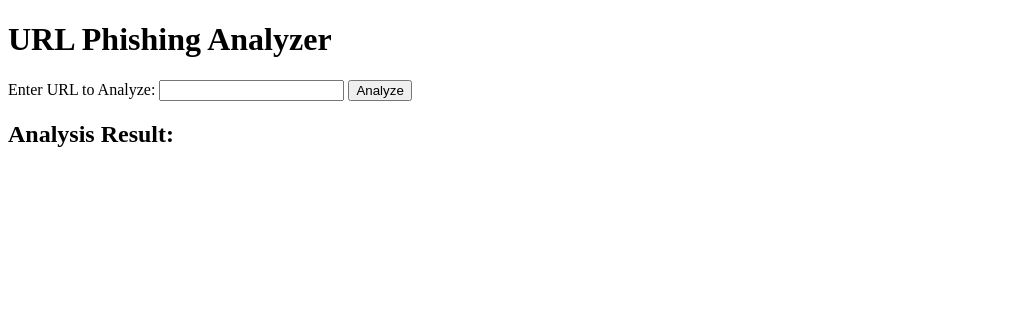
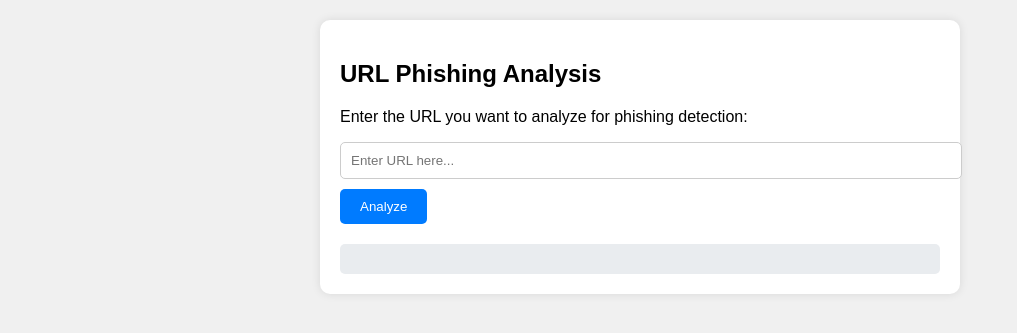
Before and after one commit to shriprad/phishingwebsite, a Flask app: page / in a window 1280 px wide. Shown: the top 333 px of the page, without its empty margins (0-1017 px from the left). Run offline with Flask 2, Linux system fonts and the light colour scheme.

Commit message:
Update index.html

```diff
--- a/templates/index.html
+++ b/templates/index.html
@@ -3,47 +3,84 @@
 <head>
     <meta charset="UTF-8">
     <meta name="viewport" content="width=device-width, initial-scale=1.0">
-    <title>URL Phishing Analyzer</title>
+    <title>URL Phishing Analysis</title>
+    <style>
+        body {
+            font-family: Arial, sans-serif;
+            margin: 0;
+            padding: 20px;
+            background-color: #f0f0f0;
+        }
+        .container {
+            max-width: 600px;
+            margin: 0 auto;
+            padding: 20px;
+            background-color: white;
+            border-radius: 10px;
+            box-shadow: 0 0 10px rgba(0, 0, 0, 0.1);
+        }
+        input[type="text"] {
+            width: 100%;
+            padding: 10px;
+            margin-bottom: 10px;
+            border: 1px solid #ccc;
+            border-radius: 5px;
+        }
+        button {
+            padding: 10px 20px;
+            background-color: #007bff;
+            color: white;
+            border: none;
+            border-radius: 5px;
+            cursor: pointer;
+        }
+        button:hover {
+            background-color: #0056b3;
+        }
+        #analysisResults {
+            margin-top: 20px;
+            padding: 15px;
+            background-color: #e9ecef;
+            border-radius: 5px;
+            white-space: pre-wrap;
+        }
+    </style>
 </head>
 <body>
-    <h1>URL Phishing Analyzer</h1>
-    <form id="urlForm">
-        <label for="url">Enter URL to Analyze:</label>
-        <input type="text" id="url" name="url" required>
-        <button type="submit">Analyze</button>
-    </form>
-
-    <div id="result">
-        <h2>Analysis Result:</h2>
-        <pre id="analysisResults"></pre>
+    <div class="container">
+        <h2>URL Phishing Analysis</h2>
+        <p>Enter the URL you want to analyze for phishing detection:</p>
+        <input type="text" id="urlInput" placeholder="Enter URL here...">
+        <button onclick="analyzeUrl()">Analyze</button>
+        <div id="analysisResults"></div>
     </div>
 
     <script>
-        document.getElementById("urlForm").addEventListener("submit", function(event) {
-            event.preventDefault();
+        function analyzeUrl() {
+            const url = document.getElementById("urlInput").value;
 
-            let url = document.getElementById("url").value;
+            if (!url) {
+                alert("Please enter a URL.");
+                return;
+            }
 
+            // Send POST request to backend
             fetch('/analyze', {
                 method: 'POST',
                 headers: {
                     'Content-Type': 'application/json'
                 },
-                body: JSON.stringify({url: url})
+                body: JSON.stringify({ url: url })
             })
             .then(response => response.json())
             .then(data => {
-                if (data.error) {
-                    document.getElementById("analysisResults").textContent = `Error: ${data.error}`;
-                } else {
-                    let analysisOutput = JSON.stringify(data, null, 2);
-                    document.getElementById("analysisResults").textContent = analysisOutput;
-                }
+                let output = JSON.stringify(data, null, 2);  // format the result for better display
+                document.getElementById("analysisResults").textContent = output;
             })
             .catch(error => {
                 document.getElementById("analysisResults").textContent = `Error: ${error.message}`;
             });
-        });
+        }
     </script>
 </body>
 </html>
```
